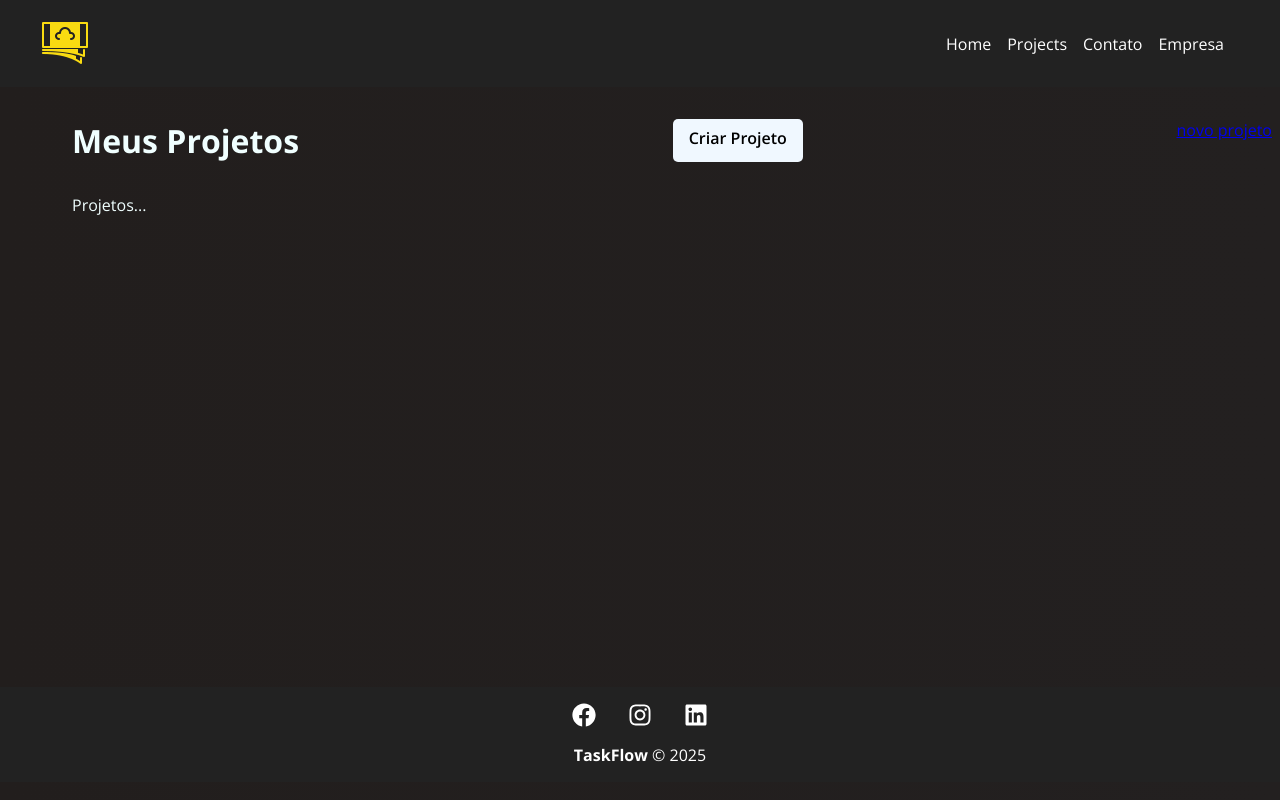
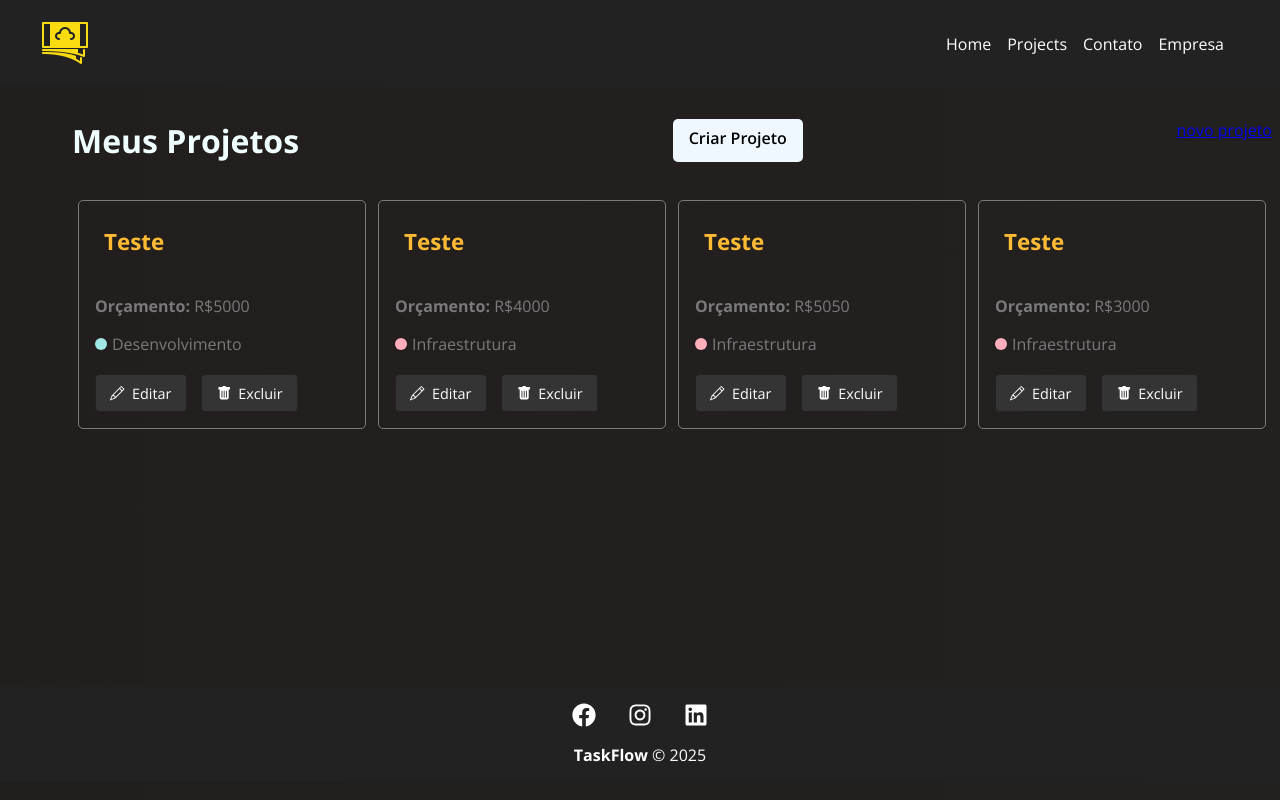
Before and after one commit to brunohenriquedeveloper/Project-Manager, a React (Vite) app in the folder Project-Manager/: page /projects in a window 1280 px wide. Shown: the top 800 px of the page. Built offline with nearby package versions, Linux system fonts and the light colour scheme; data requests are answered from the project's data file.

Commit message:
Feat: Linking the projects from the backend into the web page

```diff
--- a/Project-Manager/src/components/pages/Projects.jsx
+++ b/Project-Manager/src/components/pages/Projects.jsx
@@ -3,7 +3,12 @@
 import styles from './Project.module.css'
 import Container from '../layout/Container'
 import LinkButton from '../layout/LinkButton'
+import ProjectCard from '../project/ProjectCard'
+import { useState, useEffect } from 'react'
+
 function Projects(){
+
+    const [projects, setProjects] = useState([])
 
     const location = useLocation()
     let message = ''
@@ -11,6 +16,20 @@
     if(location.state){
         message = location.state.message
     }
+
+    useEffect(() =>{
+
+        fetch('http://localhost:5000/projects',{
+            method: 'GET',
+            headers: {
+                'Content-Type': 'application/json',
+            },
+        } ).then(resp => resp.json()).then(data => {
+            console.log(data)
+            setProjects(data)
+        })
+            .catch(err => console.log(err))
+    }, [])
 
     return (
     <div className={styles.project_container}>
@@ -22,7 +41,15 @@
             </div>
             {message && <Message type="success" msg={message}/>}
             <Container customClass="start">
-            <p>Projetos...</p>
+            {projects.length > 0 && projects.map((project) => {
+              return(<ProjectCard
+                name={project.name}
+                id={project.id}
+                budget={project.budget}
+                category={project.category.name}
+                key={project.id}
+                />)
+            })}
             </Container>
   </div>
          )
--- /dev/null
+++ b/Project-Manager/src/components/project/ProjectCard.jsx
@@ -0,0 +1,29 @@
+import { BsPencil, BsFillTrashFill } from 'react-icons/bs'
+import styles from './ProjectCard.module.css'
+import {Link} from 'react-router-dom'
+
+
+function ProjectCard({id, name, budget, category, handleRemove}) {
+    return(
+        <div className={styles.project_card}>
+            <h4>{name}</h4>
+            <p>
+                <span>Orçamento:</span> R${budget}
+            </p>
+            <p className={styles.category_text}>
+               <span className={`${styles[category.toLowerCase()]}`}></span> {category}
+            </p>
+
+            <div className={styles.project_card_actions}>
+                <Link to="/">
+                <BsPencil/> Editar
+                </Link>
+                <button>
+                   <BsFillTrashFill/> Excluir
+                </button>
+            </div>
+        </div>
+    )
+}
+
+export default ProjectCard
--- /dev/null
+++ b/Project-Manager/src/components/project/ProjectCard.module.css
@@ -0,0 +1,87 @@
+.project_card {
+    padding: 1em;
+    border: 1px solid #7a7a7a;
+    border-radius: 5px;
+    width: 24%;
+    margin: 0.5%;
+}
+
+.project_card h4 {
+    color: #FFBB33;
+    padding: 0.4em;
+    margin-bottom: 1.3em;
+    font-size: 1.4em;
+}
+
+.project_card p {
+    color: #7a7a7a;
+    margin-bottom: 1em;
+}
+
+.project_card p span {
+    font-weight: bold;
+}
+
+
+.category_text {
+    display: flex;
+    align-items: center;
+}
+
+.category_text span {
+    display: block;
+    width: 12px;
+    height: 12px;
+    border-radius: 50%;
+    background-color: #ccc;
+    margin-right: 5px;
+}
+
+.category_text .infraestrutura {
+ background-color: #ffaebc;
+}
+
+.category_text .desenvolvimento {
+background-color: #a0e7e5;
+}
+
+.category_text .design {
+background-color: #b4f8c8;
+}
+
+.category_text .planejamento {
+background-color: #fbe7c6;
+}
+
+.project_card_actions {
+    margin-top: 1.2em;
+    display: flex;
+    align-items: center;
+}
+
+
+.project_card_actions a, .project_card_actions button {
+    text-decoration: none;
+    border: none;
+    background-color: #343434;
+    color: #fff;
+    font-size: .9em;
+    padding: .6em 1em;
+    border-radius: 4px;
+    cursor: pointer;
+    border: 1px solid #222;
+    display: flex;
+    align-items: center;
+    justify-content: center;
+    transition: 0.5s;
+    margin-right: 1em;
+}
+
+.project_card_actions svg {
+    margin-right: .5em;
+}
+
+.project_card_actions a:hover, .project_card_actions button:hover {
+    background-color: #222;
+    color: #ffbb33;
+}
```
